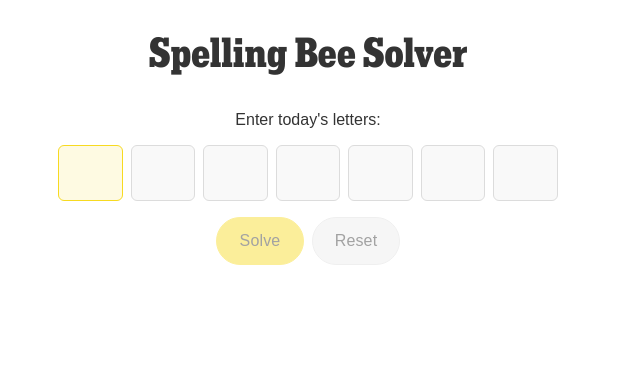
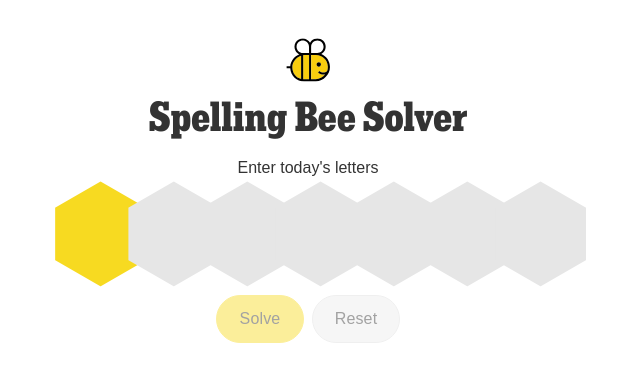
Before and after one commit to ericgio/spelling-bee, a Next.js app: page / in a window 1280 px wide. Shown: the top 382 px of the page, without its empty margins (332-972 px from the left). Built offline with nearby package versions, Linux system fonts and the light colour scheme; a web font is replaced by a local one.

Commit message:
Update design

```diff
--- a/src/components/Input.tsx
+++ b/src/components/Input.tsx
@@ -1,38 +1,70 @@
-import * as React from 'react';
+import { forwardRef, HTMLProps } from 'react';
 import styled from 'styled-components';
 
-const backgroundColor = '#ededed';
-const borderColor = '#dcdcdc';
-const yellow = '#f7da21';
+const $Container = styled.div`
+  display: flex;
+  justify-content: center;
+  position: relative;
+  width: 12%;
+`;
 
-const borderRadius = '6px';
+const $Hex = styled.div<{ $required?: boolean }>`
+  color: ${({ theme, $required }) =>
+    $required ? theme.colors.yellow : theme.colors.grey};
+  font-size: 125px;
+  line-height: 0.35;
+  position: absolute;
+  left: -12px;
+  top: 1px;
+`;
 
 const $Input = styled.input<{ required?: boolean }>`
-  background-color: ${backgroundColor}59;
-  border: 1px solid ${borderColor};
-  border-radius: ${borderRadius};
+  /* background-color: ${({ theme }) => theme.colors.grey}; */
+  background-color: transparent;
+  border: 0;
   font-family: 'nyt-franklin', Arial, Helvetica, sans-serif;
   font-size: 2em;
   font-weight: 700;
-  padding: 8px 12px;
+  padding: 8px;
+  position: relative;
   text-align: center;
   text-transform: uppercase;
-  width: 12%;
+  width: 50%;
+  z-index: 1;
 
-  ${({ required }) => {
+  ${({ required, theme }) => {
     if (required) {
       return `
-        background-color: ${yellow}21;
-        border-color: ${yellow};
-        color: ${yellow};
-        // width: 10%;
+        // background-color: ${theme.colors.yellow};
+        color: ${theme.colors.black};
       `;
     }
   }}
 
   &:focus {
-    background-color: transparent;
+    /* background-color: transparent; */
   }
 `;
 
-export default $Input;
+interface HexProps {
+  required?: boolean;
+}
+
+function Hex(props: HexProps) {
+  return <$Hex $required={props.required}>&#x2B22;</$Hex>;
+}
+
+type InputProps = Omit<HTMLProps<HTMLInputElement>, 'as'>;
+
+const Input = forwardRef<HTMLInputElement, InputProps>((props, ref) => {
+  return (
+    <$Container>
+      <$Input {...props} ref={ref} />
+      <Hex required={props.required} />
+    </$Container>
+  );
+});
+
+Input.displayName = 'Input';
+
+export default Input;
--- a/src/pages/index.tsx
+++ b/src/pages/index.tsx
@@ -11,20 +11,30 @@ const LETTER_COUNT = 7;
 
 const $Main = styled.main`
   max-width: 500px;
-  margin: 0 auto;
+  margin: 32px auto;
   text-align: center;
+`;
+
+const $Bee = styled.div`
+  background-image: url('./spelling-bee-icon.svg');
+  height: 56px;
+  background-size: contain;
+  background-position: center;
+  background-repeat: no-repeat;
+  margin-bottom: 4px;
 `;
 
 const $Title = styled.h1`
   font-family: 'nyt-karnakcondensed', Arial, Helvetica, sans-serif;
   font-size: 42px;
-  margin-bottom: 32px;
+  margin: 0 0 16px 0;
 `;
 
 const $InputContainer = styled.div`
   display: flex;
+  justify-content: space-between;
   gap: 8px;
-  margin-bottom: 16px;
+  margin: 32px 0;
 `;
 
 const $ButtonGroup = styled.div`
@@ -132,8 +142,9 @@ function Home() {
       <Head>
         <title>Spelling Bee Solver</title>
       </Head>
+      <$Bee />
       <$Title>Spelling Bee Solver</$Title>
-      <p>Enter today{"'"}s letters:</p>
+      <p>Enter today{"'"}s letters</p>
       <LetterInput
         disabled={!!results.length}
         onChange={setLetters}
--- a/src/theme/theme.ts
+++ b/src/theme/theme.ts
@@ -3,6 +3,7 @@ import { DefaultTheme } from 'styled-components';
 export const colors = {
   backgroundColor: '#ededed',
   borderColor: '#dcdcdc',
+  black: '#000',
   grey: '#e6e6e6',
   yellow: '#f7da21',
 };
```
Also changed, not shown: public/spelling-bee-icon.svg (added).
